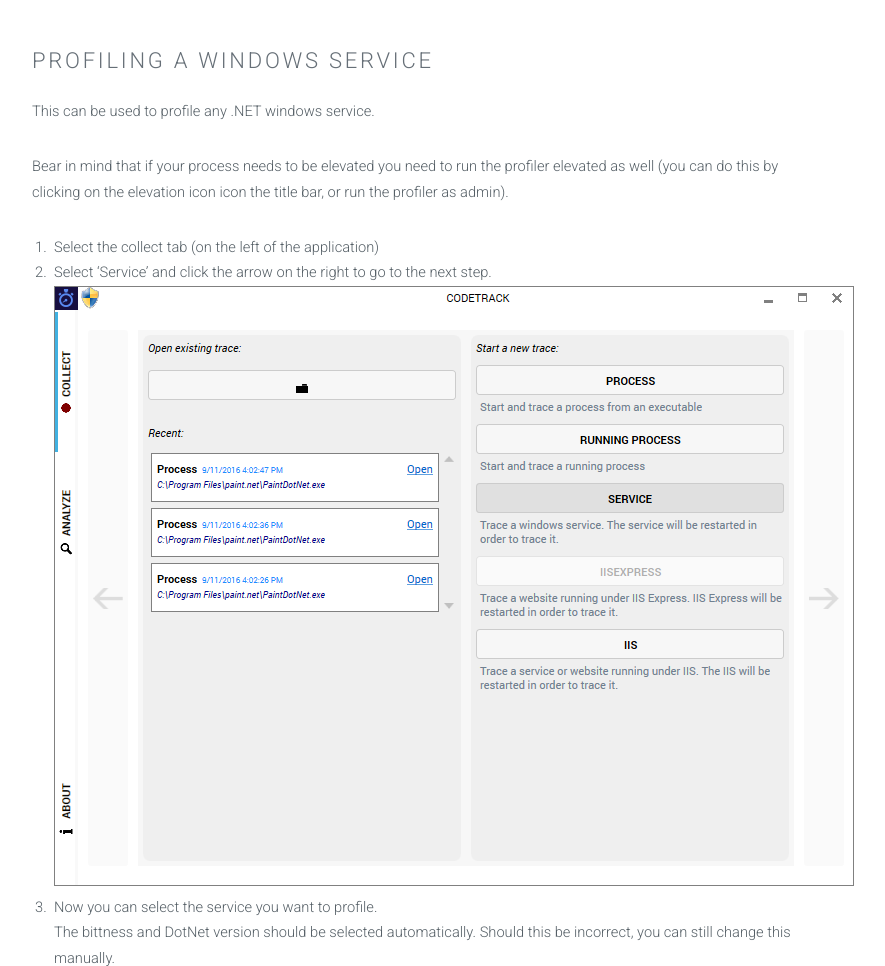
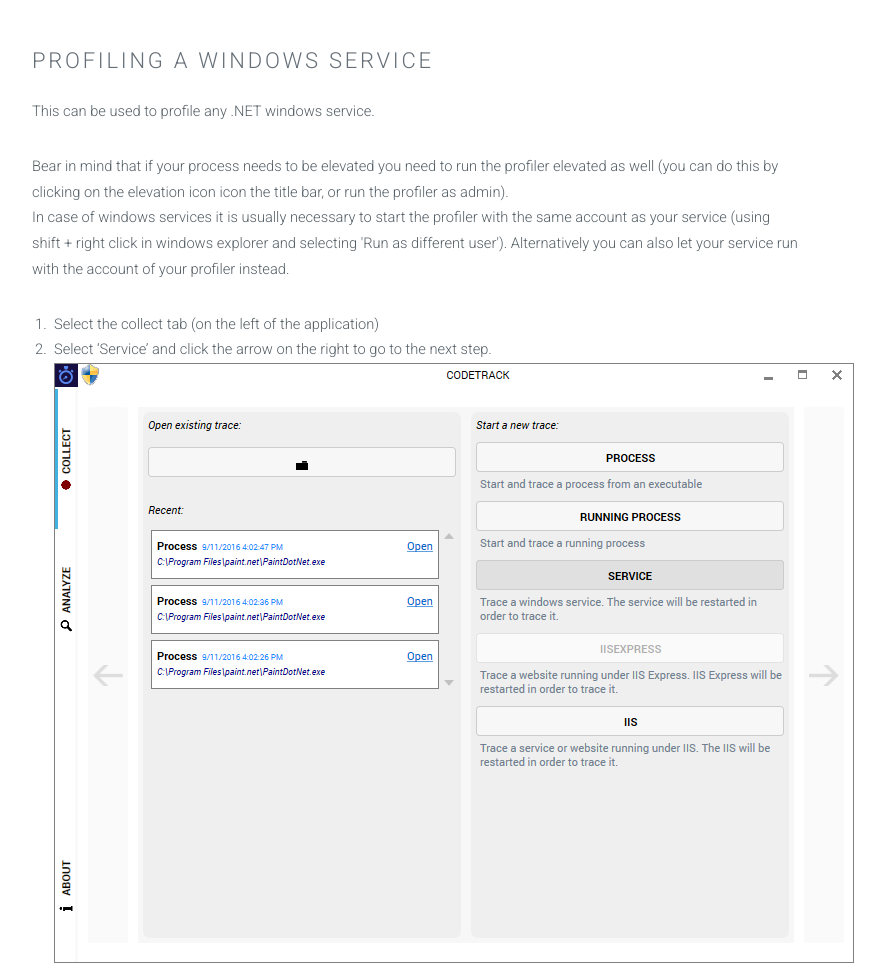
Before and after one commit to GetCodeTrack/getcodetrack.github.io, a plain HTML site: page howto_profilewinsvc.html in a window 1280 px wide. Shown: the top 966 px of the page, without its empty margins (224-1109 px from the left). Drawn offline with Linux system fonts and the light colour scheme.

Commit message:
new version of codetrack.zip (fixes for windows service)

```diff
--- a/howto_profilewinsvc.html
+++ b/howto_profilewinsvc.html
@@ -25,7 +25,8 @@
 </p>
 
 <p>
-Bear in mind that if your process needs to be elevated you need to run the profiler elevated as well (you can do this by clicking on the elevation icon icon the title bar, or run the profiler as admin).
+Bear in mind that if your process needs to be elevated you need to run the profiler elevated as well (you can do this by clicking on the elevation icon icon the title bar, or run the profiler as admin).<br/>
+In case of windows services it is usually  necessary to start the profiler with the same account as your service (using shift + right click in windows explorer and selecting 'Run as different user'). Alternatively you can also  let your service run with the account of your profiler instead.
 </p>
 
 <ol>
```
Also changed, not shown: index.html (+4 -3 lines).
